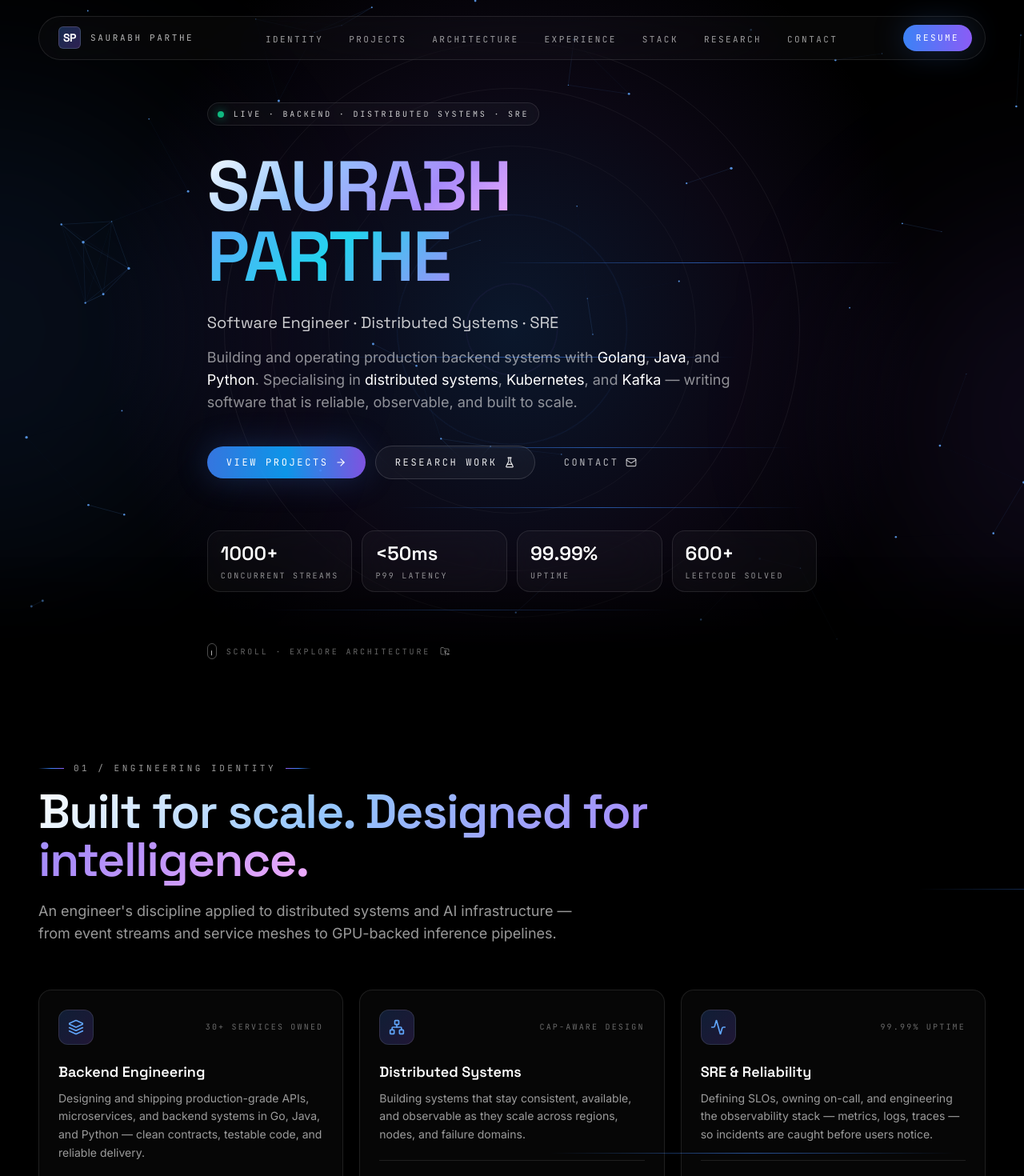
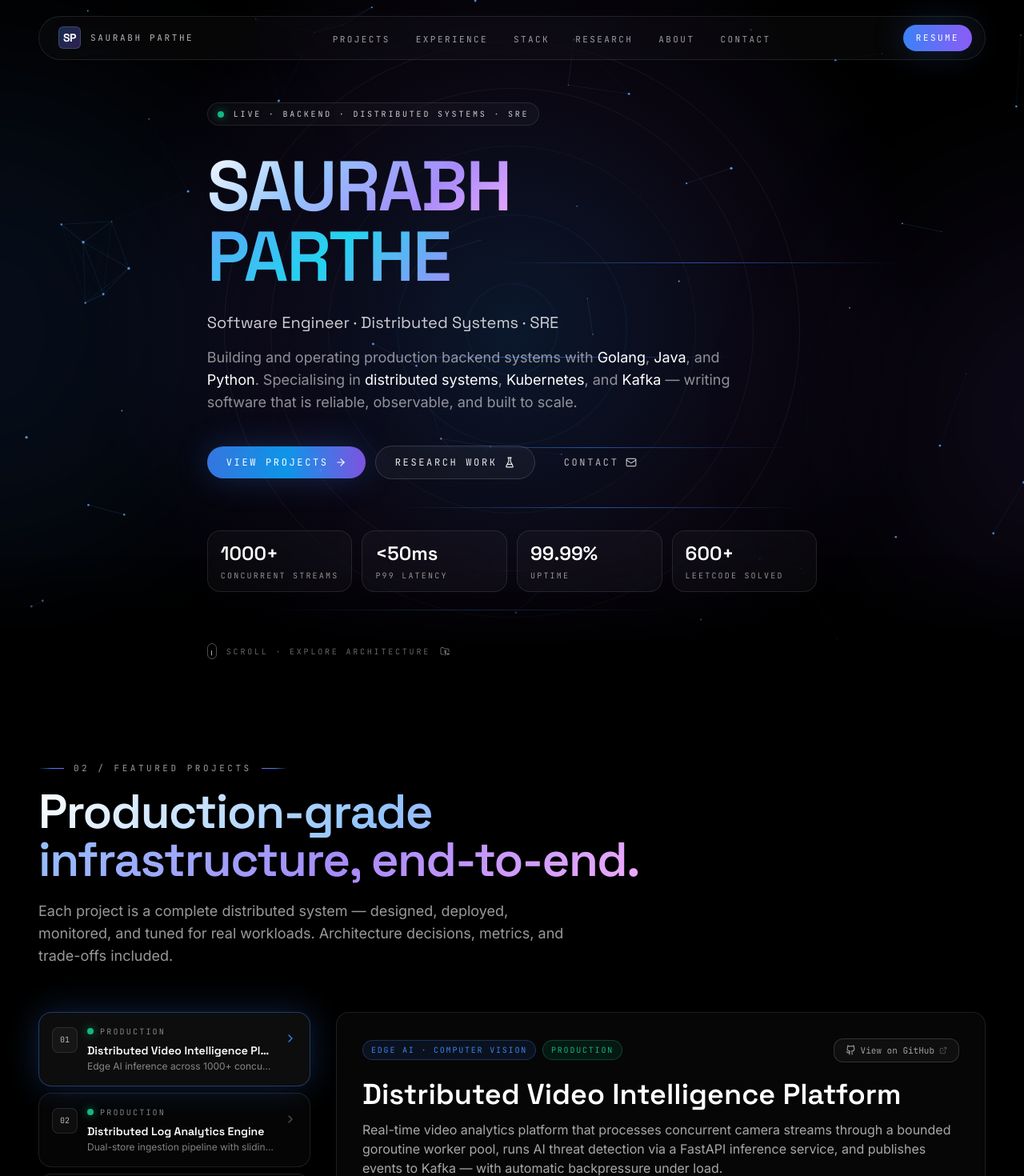
Before and after one commit to parthesaurabh1616/Personal-Website, a Next.js app: page / in a window 1280 px wide. Shown: the top 1470 px of the page at 80% size. Built offline with nearby package versions, Linux system fonts and the light colour scheme.

Commit message:
refactor: shorten Skylark highlights, remove Identity and SystemDesign sections

```diff
--- a/src/app/page.tsx
+++ b/src/app/page.tsx
@@ -1,9 +1,7 @@
 import { Navbar } from '@/components/layout/Navbar';
 import { Footer } from '@/components/layout/Footer';
 import { Hero } from '@/components/sections/Hero';
-import { EngineeringIdentity } from '@/components/sections/EngineeringIdentity';
 import { FeaturedProjects } from '@/components/sections/FeaturedProjects';
-import { SystemDesign } from '@/components/sections/SystemDesign';
 import { ExperienceSection } from '@/components/sections/Experience';
 import { TechStack } from '@/components/sections/TechStack';
 import { Metrics } from '@/components/sections/Metrics';
@@ -16,9 +14,7 @@ export default function HomePage() {
     <main className="relative min-h-screen w-full overflow-x-hidden bg-background">
       <Navbar />
       <Hero />
-      <EngineeringIdentity />
       <FeaturedProjects />
-      <SystemDesign />
       <ExperienceSection />
       <TechStack />
       <Metrics />
--- a/src/constants/experience.ts
+++ b/src/constants/experience.ts
@@ -7,10 +7,10 @@ export const EXPERIENCES: Experience[] = [
     period: 'Nov 2025 — Present',
     location: 'Backend · Edge AI · Distributed Systems',
     highlights: [
-      'Built a distributed Go pipeline processing 1,000+ concurrent RTSP streams — H.264/H.265 decode → gRPC → NVIDIA Triton Inference Server (dynamic batching) → multi-object tracking → WebRTC egress — with bounded channels and fault-isolated per-camera state machines sustaining sub-50 ms latency; deployed each AI model as an independent Kubernetes microservice with GPU node pools and HPA, scaling replicas horizontally to eliminate frame-drop at fleet scale.',
-      'Designed a production HLS/fMP4 video chunking pipeline with IDR-gated segment boundaries and wall-clock timestamps — the adaptive segmentation architecture behind YouTube and Netflix — eliminating PTS drift and decoder errors; built framehub fan-out, in-memory live ring buffer, async MinIO/S3 cloud uploader, and two-stage shutdown producing seekable gap-free archives without a transcode hop.',
-      'Architected 11 AI detection workloads (counter-UAS, ANPR, FOD, fire/smoke, weapon, PPE, intrusion, crowd) as composable Kubernetes microservices over a shared gRPC/Protobuf contract backed by NVIDIA Triton; engineered the distributed alert system with per-class builders, three-axis cooldown (per-camera, per-project, geo-grid), and telemetry-gated suppression publishing to NATS for multi-tenant delivery.',
-      'Designed the edge-to-cloud distributed control plane — Android DJI bridge multiplexing drone telemetry, video, and commands over yamux to a Go relay with a live edge-node registry surviving NAT traversal and mobile-network handover; built the RTSP provider control plane with NVENC/VAAPI/QSV hardware encoding, SQLite stream registry, signed-URL auth, and MediaMTX lifecycle reconciliation for multi-tenant live stream delivery at scale.',
+      'Built a distributed Go pipeline processing 1,000+ concurrent RTSP streams through gRPC, NVIDIA Triton Inference Server with dynamic batching, and WebRTC egress, sustaining sub-50ms end-to-end latency.',
+      'Engineered production HLS/fMP4 video chunking with IDR-gated segment boundaries, in-memory ring buffer, and async MinIO/S3 upload for gap-free seekable archives — the architecture behind YouTube and Netflix.',
+      'Architected 11 AI detection workloads (ANPR, FOD, fire/smoke, PPE, intrusion) as independent Kubernetes microservices on NVIDIA Triton with gRPC/Protobuf contracts and NATS-based multi-tenant alert delivery.',
+      'Built edge-to-cloud control plane multiplexing drone telemetry over yamux, with NVENC/VAAPI hardware encoding, signed-URL auth, and MediaMTX for multi-tenant RTSP/WebRTC live stream delivery at scale.',
     ],
     stack: ['Golang', 'Triton', 'gRPC', 'Kubernetes', 'NATS', 'WebRTC', 'HLS/fMP4', 'MinIO', 'yamux', 'Protobuf', 'NVENC/VAAPI'],
   },
--- a/src/constants/nav.ts
+++ b/src/constants/nav.ts
@@ -1,12 +1,11 @@
 import type { NavItem } from '@/types';
 
 export const NAV_ITEMS: NavItem[] = [
-  { label: 'Identity', href: '#identity' },
   { label: 'Projects', href: '#projects' },
-  { label: 'Architecture', href: '#architecture' },
   { label: 'Experience', href: '#experience' },
   { label: 'Stack', href: '#stack' },
   { label: 'Research', href: '#research' },
+  { label: 'About', href: '#about' },
   { label: 'Contact', href: '#contact' },
 ];
 
```
